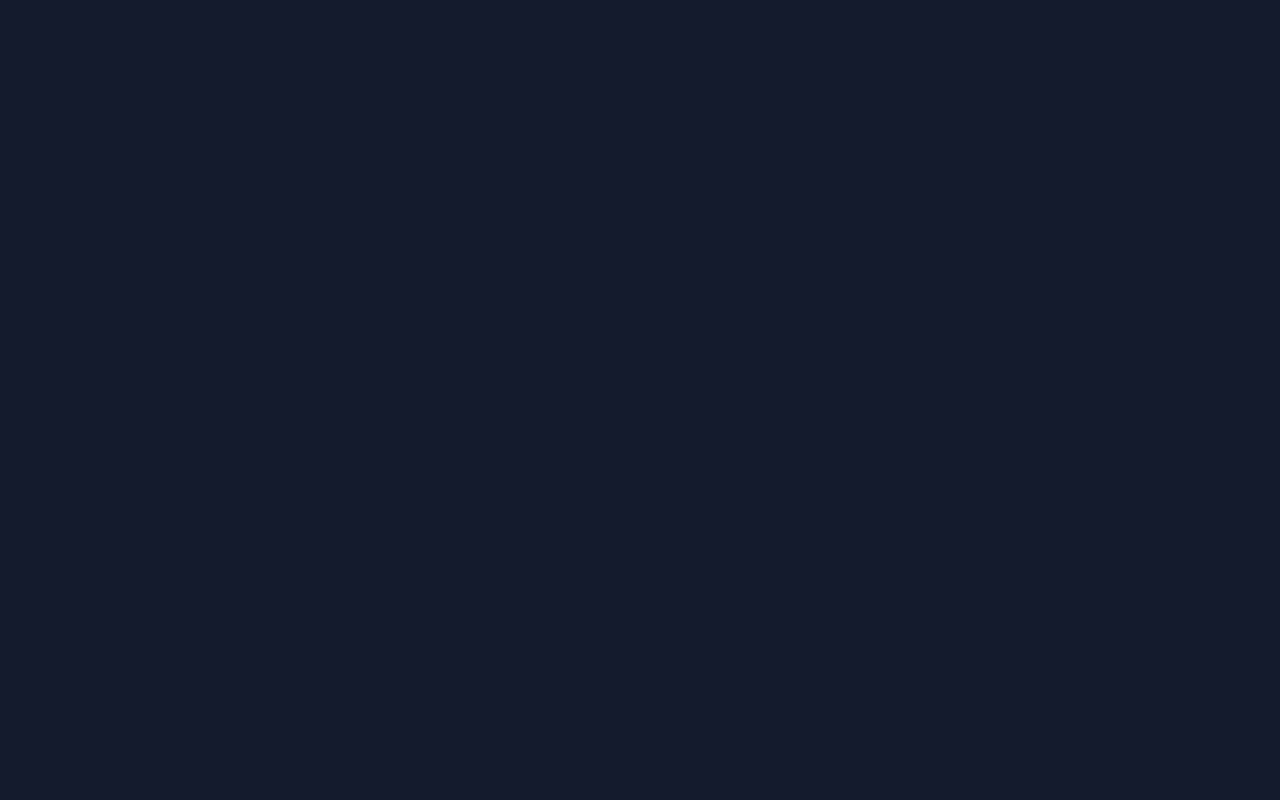
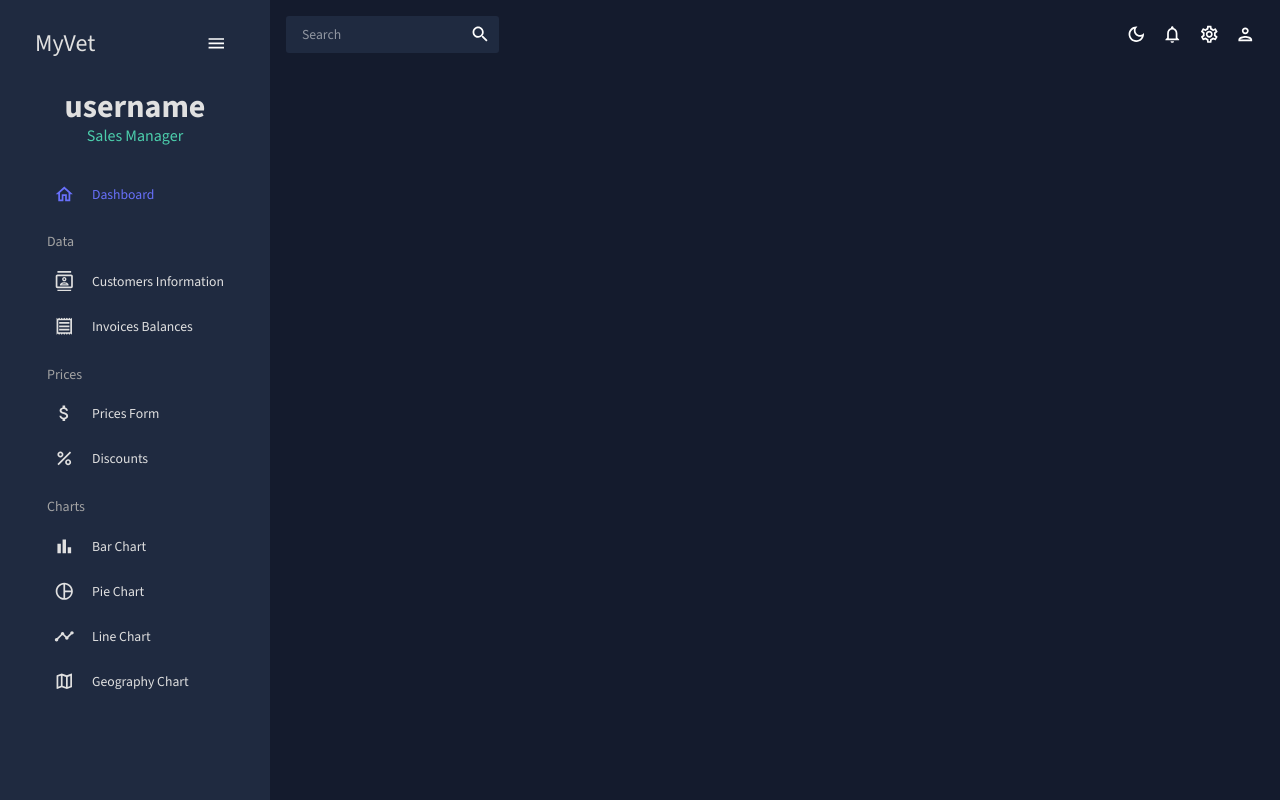
Before and after one commit to orkngkc/react-admin, a React (Create React App) app: page /dashboards/smapp in a window 1280 px wide. Before the commit this address had no page. Built offline with nearby package versions, Linux system fonts and the light colour scheme.

Commit message:
url fixes

```diff
--- a/src/App.js
+++ b/src/App.js
@@ -13,10 +13,10 @@ function App() {
         <CssBaseline />
         <Routes>
           {/* Ana giriş sayfası */}
-          <Route path="/" element={<HomePage />} />
+          <Route path="/dashboards/*" element={<HomePage />} />
 
           {/* MainContent için parent route */}
-          <Route path="/app/*" element={<MainContent />} />
+          <Route path="dashboards/smapp/*" element={<MainContent />} />
         </Routes>
       </ThemeProvider>
     </ColorModeContext.Provider>
--- a/src/scenes/global/sidenavbar.jsx
+++ b/src/scenes/global/sidenavbar.jsx
@@ -111,7 +111,7 @@ const SideNavbar = () => {
           <Box paddingLeft={isCollapsed ? undefined : "10%"}>
             <Item
               title="Dashboard"
-              to="/app"
+              to="/dashboards/smapp/"
               icon={<HomeOutlinedIcon />}
               selected={selected}
               setSelected={setSelected}
@@ -127,14 +127,14 @@ const SideNavbar = () => {
 
             <Item
               title="Customers Information"
-              to="/app/customers"
+              to="/dashboards/smapp/customers"
               icon={<ContactsOutlinedIcon />}
               selected={selected}
               setSelected={setSelected}
             />
             <Item
               title="Invoices Balances"
-              to="/app/invoices"
+              to="/dashboards/smapp/invoices"
               icon={<ReceiptOutlinedIcon />}
               selected={selected}
               setSelected={setSelected}
@@ -149,7 +149,7 @@ const SideNavbar = () => {
             </Typography>
             <Item
               title="Prices Form"
-              to="/app/prices"
+              to="/dashboards/smapp/prices"
               icon={<AttachMoneyOutlinedIcon />}
               selected={selected}
               setSelected={setSelected}
@@ -157,7 +157,7 @@ const SideNavbar = () => {
 
             <Item
               title="Discounts"
-              to="/app/discounts"
+              to="/dashboards/smapp/discounts"
               icon={<PercentOutlinedIcon />}
               selected={selected}
               setSelected={setSelected}
@@ -174,28 +174,28 @@ const SideNavbar = () => {
             </Typography>
             <Item
               title="Bar Chart"
-              to="/app/bar"
+              to="/dashboards/smapp/bar"
               icon={<BarChartOutlinedIcon />}
               selected={selected}
               setSelected={setSelected}
             />
             <Item
               title="Pie Chart"
-              to="/app/pie"
+              to="/dashboards/smapp/pie"
               icon={<PieChartOutlineOutlinedIcon />}
               selected={selected}
               setSelected={setSelected}
             />
             <Item
               title="Line Chart"
-              to="/app/line"
+              to="/dashboards/smapp/line"
               icon={<TimelineOutlinedIcon />}
               selected={selected}
               setSelected={setSelected}
             />
             <Item
               title="Geography Chart"
-              to="/app/geography"
+              to="/dashboards/smapp/geography"
               icon={<MapOutlinedIcon />}
               selected={selected}
               setSelected={setSelected}
--- a/src/scenes/homepage/index.jsx
+++ b/src/scenes/homepage/index.jsx
@@ -20,7 +20,7 @@ function HomePage() {
       <Button
         variant="contained"
         color="primary"
-        onClick={() => navigate("/app")}
+        onClick={() => navigate("/dashboards/smapp")}
       >
         Go to Main App
       </Button>
```
